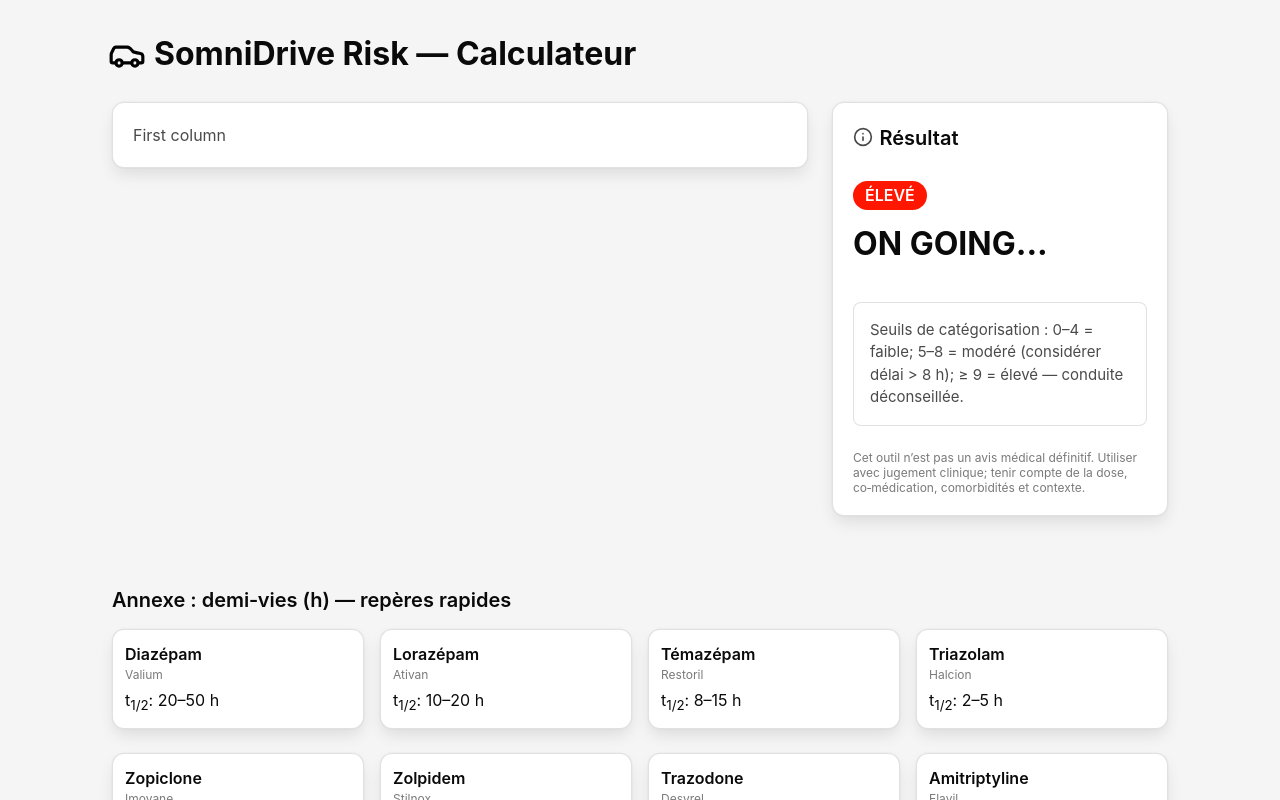
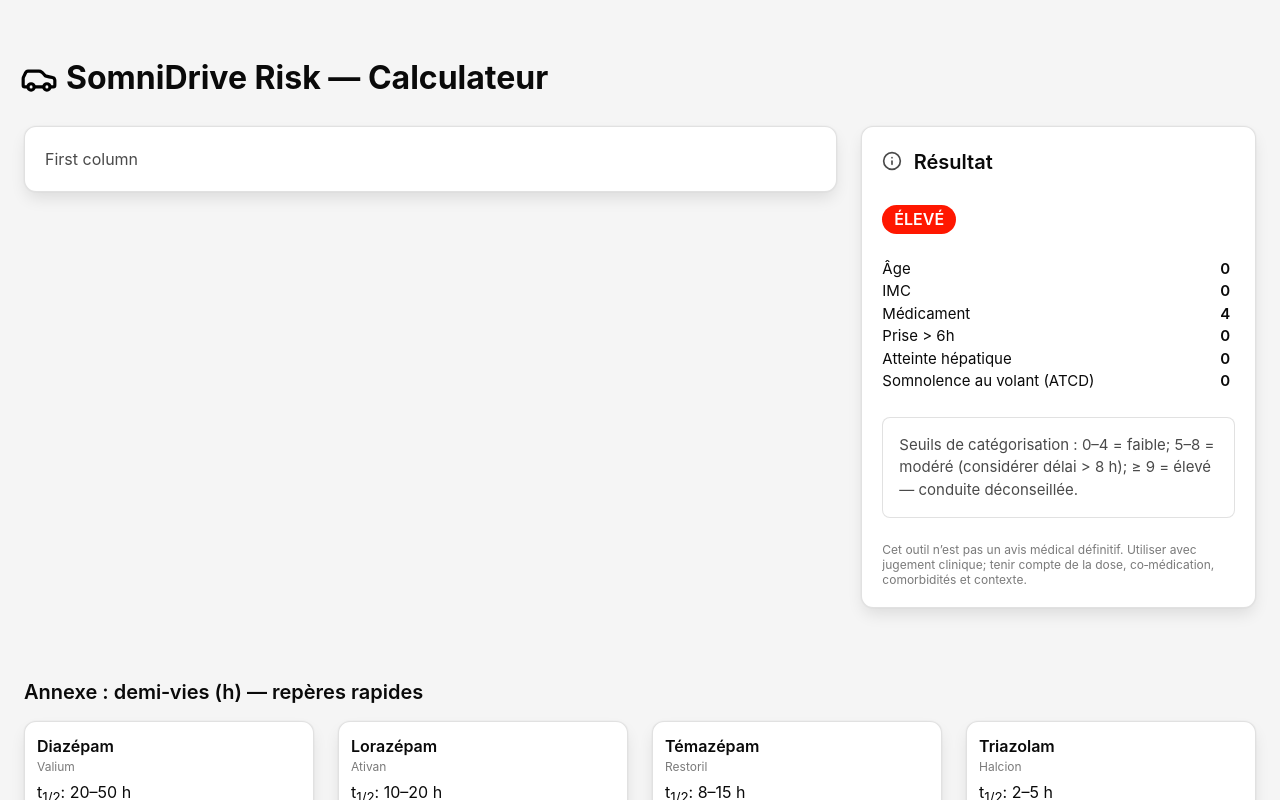
Before and after one commit to samyiss/SomniDrive, a React (Create React App) app: page / in a window 1280 px wide. Shown: the top 800 px of the page. Built offline with nearby package versions, Linux system fonts and the light colour scheme.

Commit message:
results tab done

```diff
--- a/src/HomePage.jsx
+++ b/src/HomePage.jsx
@@ -83,7 +83,7 @@ export function HomePage() {
 
 
     return (
-        <main className="p-8 has-background-white-ter">
+        <main className="p-5 has-background-white-ter">
             <div className="columns pt-6 has-text-centered">
                 <svg
                     className="pb-4"
@@ -116,7 +116,7 @@ export function HomePage() {
                 </div>
                 <div className="column">
                     <div className="card subtle-border">
-                        <div className="columns is-vcentered">
+                        <div className="columns is-vcentered is-mobile">
                             <div className="column is-1">
                                 <FiInfo className="has-text-weight-bold" size={20} />
                             </div>
@@ -133,9 +133,53 @@ export function HomePage() {
                                 </span>
                             </div>
 
-                            <p className="title has-text-weight-bold has-text-black pt-4 pb-4">
-                                ON GOING...
-                            </p>
+
+                                <div className="columns is-mobile pr-2 pt-5">
+                                    <div className="column">
+                                        <p className="has-text-black" style={{ fontSize: "15px" }}>
+                                            Âge
+                                        </p>
+                                        <p className="has-text-black" style={{ fontSize: "15px" }}>
+                                            IMC
+                                        </p>
+                                        <p className="has-text-black" style={{ fontSize: "15px" }}>
+                                            Médicament
+                                        </p>
+                                        <p className="has-text-black" style={{ fontSize: "15px" }}>
+                                            Prise &gt; 6h
+                                        </p>
+                                        <p className="has-text-black" style={{ fontSize: "15px" }}>
+                                            Atteinte hépatique
+                                        </p>
+                                        <p className="has-text-black" style={{ fontSize: "15px" }}>
+                                            Somnolence au volant (ATCD)
+                                        </p>
+                                    </div>
+                                    <div className="column is-1 pr-2">
+                                        <p className="has-text-black has-text-weight-semibold" style={{ fontSize: "15px" }}>
+                                            0
+                                        </p>
+                                        <p className="has-text-black has-text-weight-semibold" style={{ fontSize: "15px" }}>
+                                            0
+                                        </p>
+                                        <p className="has-text-black has-text-weight-semibold" style={{ fontSize: "15px" }}>
+                                            4
+                                        </p>
+                                        <p className="has-text-black has-text-weight-semibold" style={{ fontSize: "15px" }}>
+                                            0
+                                        </p>
+                                        <p className="has-text-black has-text-weight-semibold" style={{ fontSize: "15px" }}>
+                                            0
+                                        </p>
+                                        <p className="has-text-black has-text-weight-semibold" style={{ fontSize: "15px" }}>
+                                            0
+                                        </p>
+
+                                    </div>
+                                </div>
+
+
+
 
                             <div className="subtle-border-sm is-size-6">
                                 <p style={{ fontSize: "15px" }}>
@@ -156,16 +200,16 @@ export function HomePage() {
 
 
             <div className="pt-6 pb-6">
-                <div className="has-text-left">
+                <div className="has-text-left has-text-centered-mobile">
                     <p className="subtitle has-text-weight-semibold has-text-black pb-4">
                         Annexe : demi‑vies (h) — repères rapides
                     </p>
                 </div>
 
-                <div className="columns is-variable is-2 is-multiline is-1-mobile">
+                <div className="columns is-multiline is-mobile is-centered">
                     {
                         drugs.map((drug) => (
-                            <div className="column is-3 mb-auto" key={drug.id}>
+                            <div className="column is-3-desktop mb-auto is-5-mobile" key={drug.id}>
                                 <div className="card subtle-border p-3">
                                     <p className="has-text-weight-semibold has-text-black">{drug.name}</p>
                                     <p className="has-text-grey is-size-7 mb-1">{drug.brand}</p>
```
